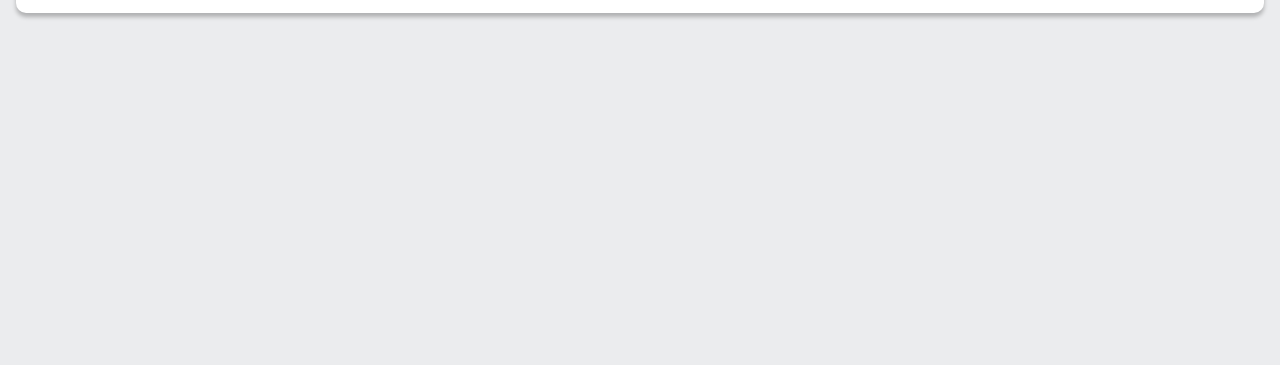
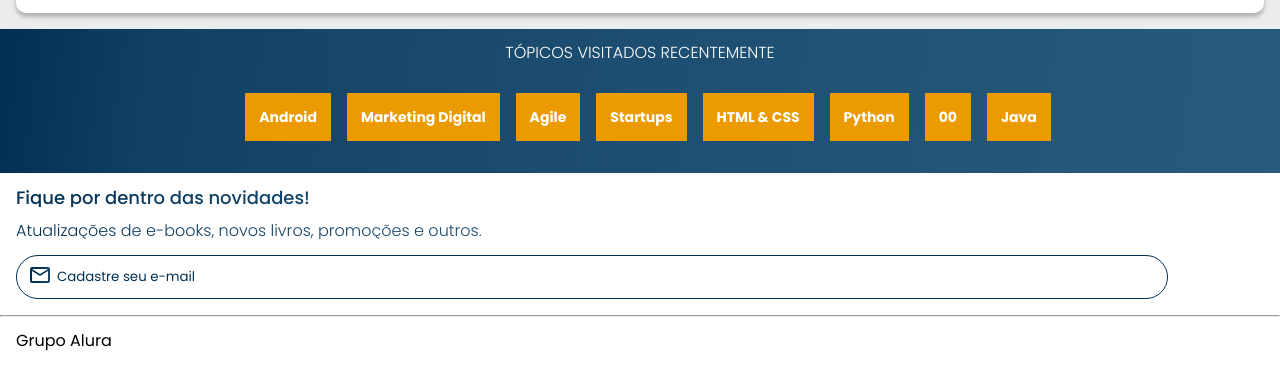
Before and after one commit to EnzoFurtuoso/html-css-responsividade, a plain HTML site: page index.html in a window 1280 px wide. Shown: the part 2298-2663 px from the top of the page. Before the commit the page ends 2327 px from the top, so only its background shows below. Drawn offline with nearby package versions, Linux system fonts and the light colour scheme.

Commit message:
implementando topicos e rodape

```diff
--- a/css/banner.css
+++ b/css/banner.css
@@ -26,7 +26,6 @@
 
 .banner__pesquisa::placeholder {
     color: var(--white);
-    font-family: var(--font-primary);
     font-size: 14px;
     font-weight: 400;
     text-align: center;
--- a/css/carrossel.css
+++ b/css/carrossel.css
@@ -1,6 +1,3 @@
-body {
-    font-family: var(--font-primary);
-}
 .carrossel__titulo {
     color: var(--orange);
     background-color: var(--white);
@@ -46,7 +43,6 @@ body {
     border-radius: 10px;
     margin: 1em;
     padding: 1em;
-    font-family: var(--font-primary);
 }
 
 .descricao__titulo {
--- /dev/null
+++ b/css/contato.css
@@ -0,0 +1,36 @@
+.contato {
+    background-color: var(--white) ;
+    padding: 1em;
+}
+
+.contato__titulo, .contato__texto {
+    background: var(--blue-degrade);
+    -webkit-background-clip: text;
+    -webkit-text-fill-color: transparent;
+    background-clip: text;
+}
+
+.contato__titulo {
+    font-size: 18px;
+    font-weight: 500;
+}
+
+.contato__texto {
+    font-weight: 300;
+    margin: 1em 0;
+}
+
+.contato__email {
+    padding: 1em;
+    border: 1px solid var(--blue);
+    border-radius: 24px;
+    width: 90%;
+    color: var(--blue);
+}
+
+.contato__email::placeholder {
+    font-family: var(--fonte-principal);
+    color: var(--blue);
+    background: url("../imagens/Email.svg") no-repeat;
+    padding-left: 2em;
+}
--- /dev/null
+++ b/css/rodape.css
@@ -0,0 +1,8 @@
+hr {
+    margin: 0;
+}
+
+.rodape {
+    background-color: var(--white);
+    padding: 1em;
+}
--- a/css/styles.css
+++ b/css/styles.css
@@ -1,6 +1,9 @@
 @import url("header.css");
 @import url("banner.css");
 @import url("carrossel.css");
+@import url("topicos.css");
+@import url("contato.css");
+@import url("rodape.css");
 
 :root {
     --background: #EBECEE;
@@ -8,13 +11,13 @@
     --orange: #EB9B00;
     --blue: #002F52;
     --blue-degrade: linear-gradient(97.54deg, #002F52, 35.49%, #326589 165.37%);
-    --font-primary: "Poppins";
+    --fonte-principal: "Poppins";
 
 }
 
 body {
     background-color: var(--background);
-    font-family: var(--font-primary);
+    font-family: var(--fonte-principal);
     font-size: 16px;
     font-weight: 400;
 }
--- /dev/null
+++ b/css/topicos.css
@@ -0,0 +1,33 @@
+.topicos {
+    background: var(--blue-degrade);
+    text-align: center;
+    padding: 1em 0;
+}
+
+
+.topicos__titulo {
+    color: var(--white);
+    font-family: var(--font-primary);
+    text-transform: uppercase;
+    font-weight: 300;
+    margin-bottom: 1em;
+}
+
+.topicos__lista{
+  display: flex;
+  flex-wrap: wrap;
+  justify-content: center;
+}
+
+.topicos__item {
+    margin: 2em 0.5em;
+}
+
+.topicos__link {
+    color: var(--white);
+    padding: 1em;
+    background-color: var(--orange);
+    text-decoration: none;
+    font-size: 14px;
+    font-weight: 700;
+}
--- a/index.html
+++ b/index.html
@@ -3,14 +3,13 @@
 <head>
     <meta charset="UTF-8">
     <meta name="viewport" content="width=device-width, initial-scale=1.0">
-    <link
-  rel="stylesheet"
-  href="https://cdn.jsdelivr.net/npm/swiper@11/swiper-bundle.min.css"/>
-    <link rel="stylesheet" href="css/styles.css">
-    <link rel="preconnect" href="https://fonts.googleapis.com">
+     <link rel="preconnect" href="https://fonts.googleapis.com">
     <link rel="preconnect" href="https://fonts.gstatic.com" crossorigin>
     <link href="https://fonts.googleapis.com/css2?family=Poppins:wght@300;400;500;700&display=swap" rel="stylesheet">
+    <link rel="stylesheet" href="https://unpkg.com/swiper@8/swiper-bundle.min.css" />
+    <link href="https://fonts.googleapis.com/css2?family=Josefin+Sans:wght@400;700&display=swap" rel="stylesheet">
     <link rel="stylesheet" href="css/reset.css">
+    <link rel="stylesheet" href="css/styles.css">
     <title>AluraBooks</title>
 </head>
 <body>
@@ -163,6 +162,51 @@
         </div>
     </section>
 
+    <section class="topicos">
+        <h2 class="topicos__titulo">Tópicos visitados recentemente</h2>
+        <ul class="topicos__lista">
+            <li class="topicos__item">
+                <a href="#"></a>
+            </li>
+            <li class="topicos__item">
+                <a href="" class="topicos__link">Android</a>
+            </li>
+            <li class="topicos__item">
+                <a href="" class="topicos__link">Marketing Digital</a>
+            </li>
+            <li class="topicos__item">
+                <a href="" class="topicos__link">Agile</a>
+            </li>
+            <li class="topicos__item">
+                <a href="" class="topicos__link">Startups</a>
+            </li>
+            <li class="topicos__item">
+                <a href="" class="topicos__link">HTML & CSS</a>
+            </li>
+            <li class="topicos__item">
+                <a href="" class="topicos__link">Python</a>
+            </li>
+            <li class="topicos__item">
+                <a href="" class="topicos__link">00</a>
+            </li>
+            <li class="topicos__item">
+                <a href="" class="topicos__link">Java</a>
+            </li>
+        </ul>
+    </section>
+
+    <section class="contato">
+        <h2 class="contato__titulo">Fique por dentro das novidades!</h2>
+        <p class="contato__texto">Atualizações de e-books, novos livros, promoções e outros.</p>
+        <input type="email" class="contato__email" placeholder="Cadastre seu e-mail">
+    </section>
+
+    <hr>
+
+    <footer class="rodape">
+        <h2 class="rodape__titulo">Grupo Alura</h2>
+    </footer>
+
     <script src="https://cdn.jsdelivr.net/npm/swiper@11/swiper-bundle.min.js"></script>
 
     <script>
```
